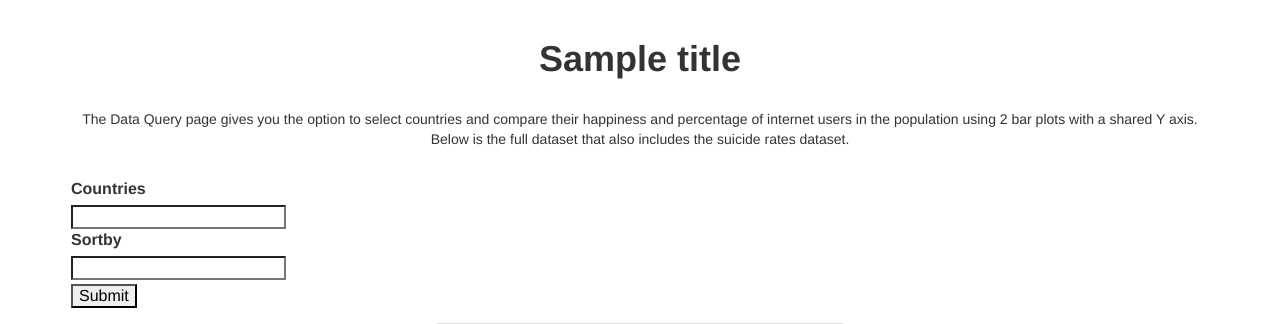
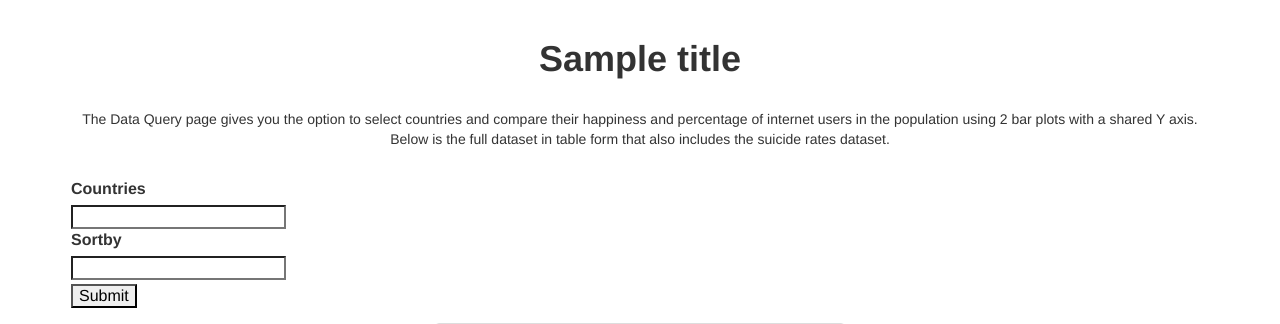
Before and after one commit to illaysasson/IllaySasson_FinalProject, a Flask app: template IllaySasson_FinalProject/templates/data_query.html in a window 1280 px wide. Shown: the part 51-375 px from the top of the page. Run offline with Flask 2, Linux system fonts and the light colour scheme; the template is opened without the code that fills it: most values are stand-ins (such as "Sample title", 1, 10 or a date in 2020); grey boxes marked "Sample" are stand-in pictures; form fields are guessed from the names that the template uses; parts of the project's set-up code (start-up, migrations or seed data) failed here and were passed over; some libraries are stand-ins or nearby versions.

Commit message:
final version v2 comment fixes

```diff
--- a/IllaySasson_FinalProject/models/DataQuery.py
+++ b/IllaySasson_FinalProject/models/DataQuery.py
@@ -26,7 +26,7 @@ def PlotToIMG(fig):
     return pngImageB64String
 
 
-#Returns a list of the countries the user selected
+#Returns a list of all available countries in the dataset
 def GetCountriesChoice(df):
     df = df.rename(columns={'Country': 'Country'})
     df = df.groupby('Country').sum()
--- a/IllaySasson_FinalProject/models/LocalDatabaseRoutines.py
+++ b/IllaySasson_FinalProject/models/LocalDatabaseRoutines.py
@@ -34,7 +34,7 @@ class LocalDatabaseServiceRoutines(object):
         df = df.set_index('username')
         return (UserName in df.index.values)
 
-    #Check if the username and password pair exist in the users dataset (Returns a boolean)
+    #Checks if the username and password pair exist in the users dataset (Returns a boolean)
     def IsLoginGood(self, UserName, Password):
         df = self.ReadCSVUsersDB()
         df=df.reset_index()
--- a/IllaySasson_FinalProject/templates/data_query.html
+++ b/IllaySasson_FinalProject/templates/data_query.html
@@ -17,7 +17,7 @@
     <br />
     <p>
         The Data Query page gives you the option to select countries and compare their happiness and percentage of internet users in the population using
-        2 bar plots with a shared Y axis. Below is the full dataset that also includes the suicide rates dataset.
+        2 bar plots with a shared Y axis. Below is the full dataset in table form that also includes the suicide rates dataset.
     </p>
 
     <br />
```
